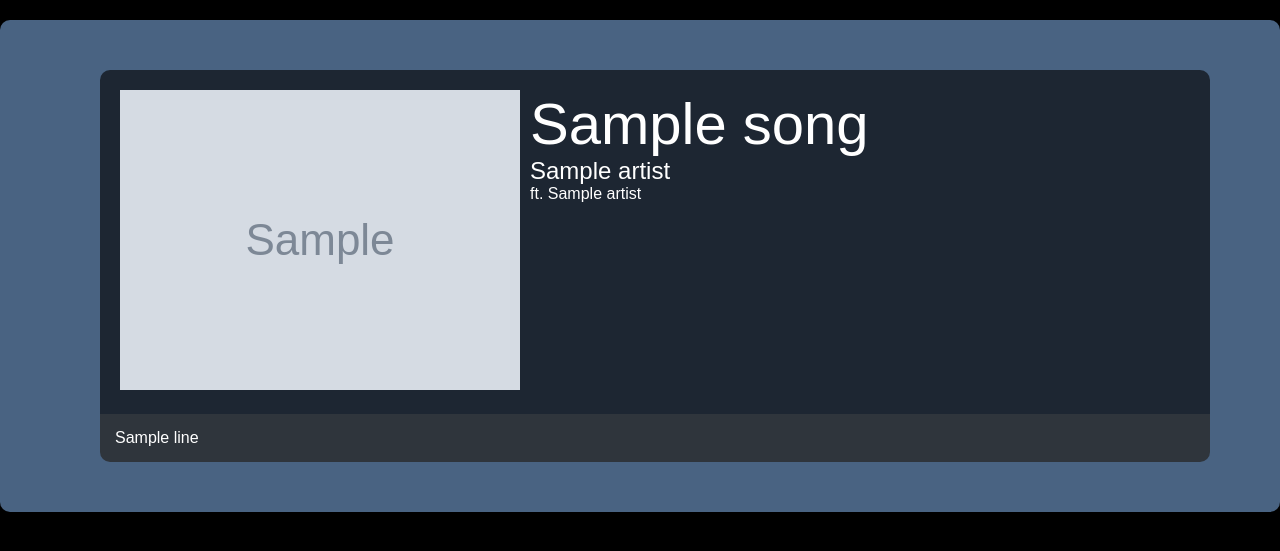
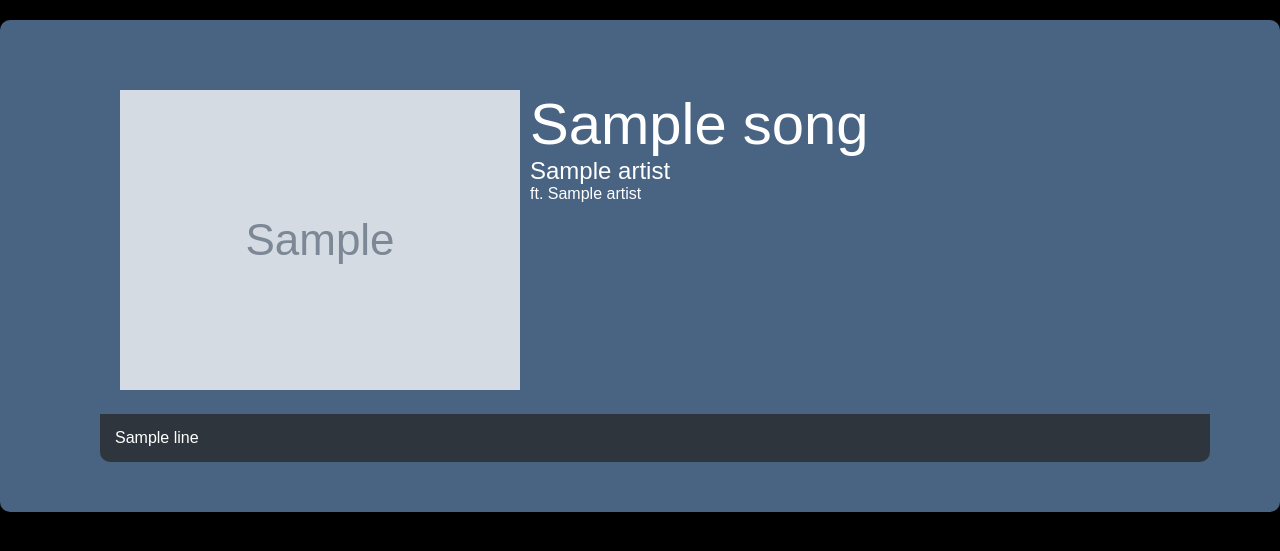
Before and after one commit to h3x4d3cim4l/lyricFinder, a Flask app: template proj/templates/showsong.html in a window 1280 px wide. Shown: the part 68-619 px from the top of the page. Run offline with Flask 2, Linux system fonts and the light colour scheme; the template is opened without the code that fills it: most values are stand-ins (such as "Sample title", 1, 10 or a date in 2020); grey boxes marked "Sample" are stand-in pictures.

Commit message:
kolor gornego diva w showsong rowny dominujacemu kolorowi okladki albumu

```diff
--- a/proj/main.py
+++ b/proj/main.py
@@ -2,7 +2,10 @@ from flask import Flask, render_template, request
 import lyricsgenius
 genius = lyricsgenius.Genius("euzZWGNwXagg61U3uPMjlPbdf-QcsATRZ2AKxe7m7bVpqVJ9CRBRlZHDkQqCV_2R")
 from jinja2.utils import markupsafe
-
+from PIL import Image
+from PIL.ImageStat import Stat
+import requests
+from io import BytesIO
 
 
 app = Flask(__name__)
@@ -46,7 +49,15 @@ def showsong():
     lyrics = lyrics[fi:]
     lyrics = lyrics.replace("[", "\n[")
     lyrics = lyrics.split("\n")
-    return render_template("showsong.html", song = song, feats = feats, lyrics = lyrics)
+
+    response = requests.get(song.header_image_thumbnail_url)
+    img = Image.open(BytesIO(response.content))
+    colors = Stat(img).mean
+    for val in colors:
+        val = int(val)
+
+
+    return render_template("showsong.html", song = song, feats = feats, lyrics = lyrics, colors = colors)
 
 
 
--- a/proj/static/css/showsong.css
+++ b/proj/static/css/showsong.css
@@ -14,7 +14,6 @@
 {
     border-radius: 10px;
     display: flex;
-    background-color: #1d2632;
     width:100%;
     padding:15px;
     border-bottom-right-radius: 0px;
--- a/proj/templates/showsong.html
+++ b/proj/templates/showsong.html
@@ -8,7 +8,7 @@
 
     <div class="wrapper2">
 
-       <div class="top">
+       <div class="top" style="background-color: rgb({{colors[0]}}, {{colors[1]}}, {{colors[2]}});">
            <div id="album-img" class="in-top">
                <img src="{{song.header_image_thumbnail_url}}">
            </div>
```
